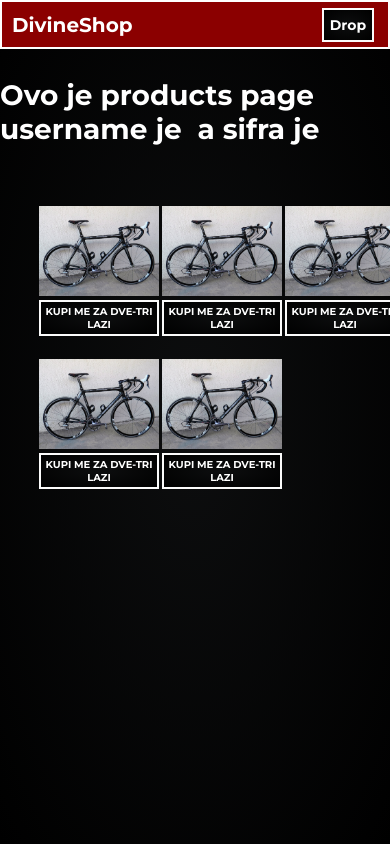
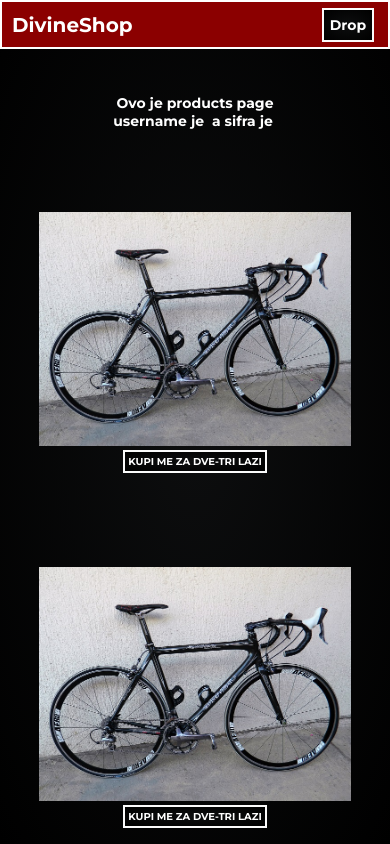
Before and after one commit to digitalprophets/dp-test, a Vue app in the folder client/: page /products in a window 390 px wide. Built offline with nearby package versions, Linux system fonts and the light colour scheme; a web font is replaced by a local one.

Commit message:
added some responsiveness to products page

```diff
--- a/client/src/components/Header.vue
+++ b/client/src/components/Header.vue
@@ -202,9 +202,9 @@
         grid-auto-rows: 25px;
     }
 
-    .header_content {
-        /* font-size: 8px; mozda? */
-    }
+    /* .header_content {
+            font-size: 8px; mozda?
+    } */
 
     #header_content2, #header_content3, #header_content4, #header_content5, #header_content6{
         display: none;
--- a/client/src/components/Products.vue
+++ b/client/src/components/Products.vue
@@ -151,13 +151,6 @@ button {
 	font-weight:700;
 }
 
-#porukaZaKupca {
-	text-align: center;
-	font-family: 'Montserrat', Arial, Helvetica, sans-serif;
-	font-size: 20px;
-	color: red;
-}
-
 #korisnik {
 	/* span mora da ima inline block inace ne moz se animira! */
 	display: inline-block;
@@ -172,6 +165,7 @@ button {
 }
 
 @media all and (max-width: 1300px) {
+
 	#product_section {
 		grid-auto-rows: 300px;
 		grid-gap: 3px;
@@ -184,6 +178,11 @@ button {
 }
 
 @media all and (max-width: 900px) {
+
+	#main_content_text h1 {
+		font-size: 16px;
+	}
+
 	#product_section {
 		grid-auto-rows: 150px;
 		grid-gap: 3px;
@@ -192,6 +191,61 @@ button {
 	.product {
 		height: 90px;
 		width: 120px;
+	}
+}
+
+@media all and (max-width: 500px) {
+
+
+	#main_content_text h1 {
+		align-self: center;
+		justify-self: center;
+		font-size: 14px;
+		width:60%;
+		line-break: auto;
+		text-align: center;
+	}
+
+	#product_section {
+		width: 80%;
+		margin-top: -10%;
+		align-self: center;
+		justify-self: center;
+		display: grid;
+		grid-template-columns: auto;
+		grid-auto-rows: 350px;
+		grid-gap: 5px;
+	}
+
+	.product {
+		align-self: center;
+		justify-self: center;
+		height: 200px;
+		width: 100%;
+	}
+
+	.product img {
+		width: 100%;
+	}
+
+	.button_container {
+		display: grid;
+	}
+
+	button {
+		justify-self: center;
+		font-family: 'Montserrat', Arial, Helvetica, sans-serif;
+		float:left;
+		border: #fbfbfb solid 2px;
+		cursor:pointer;
+		background: #0d0e0f;
+		background: radial-gradient(#0d0e0f, black);
+		background-repeat: repeat;
+		color:white;
+		font-size:10px;
+		padding: 3px;
+		transition: all 0.3s;
+		font-weight:700;
 	}
 }
 
```
